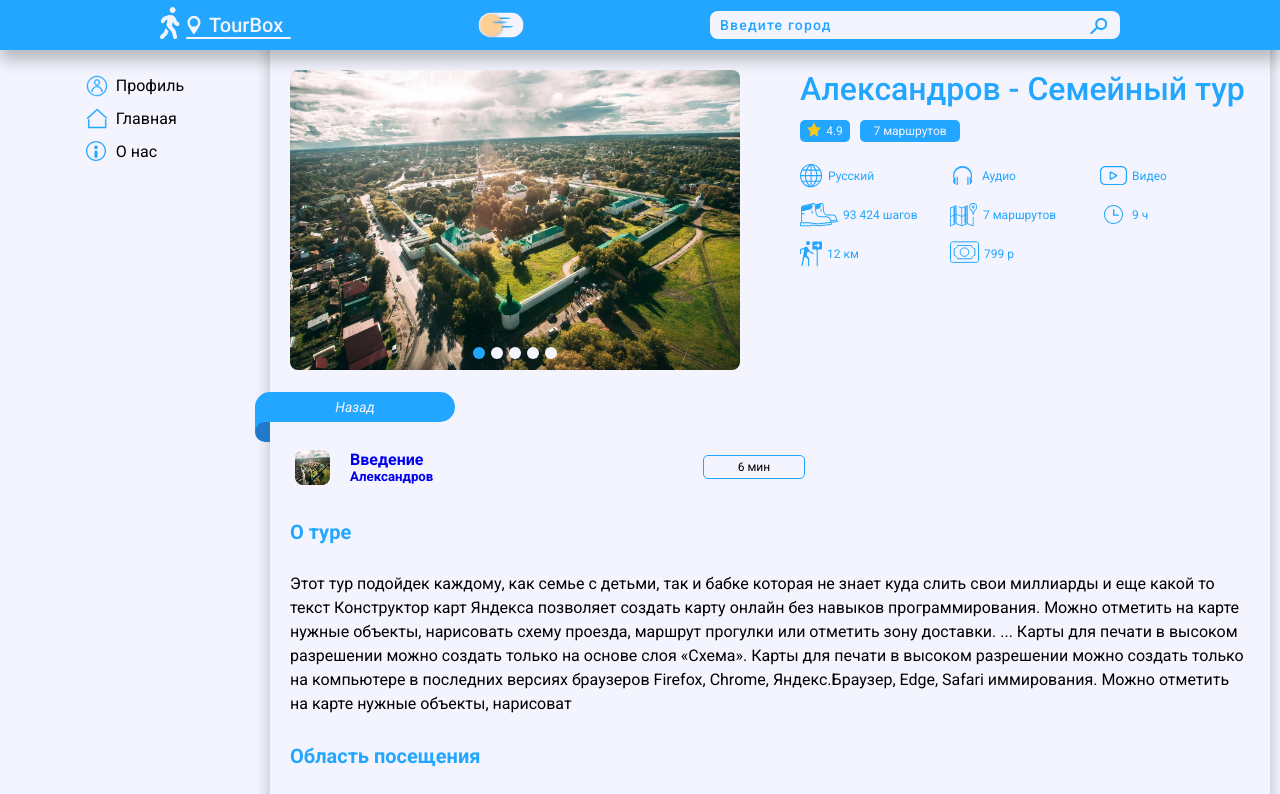
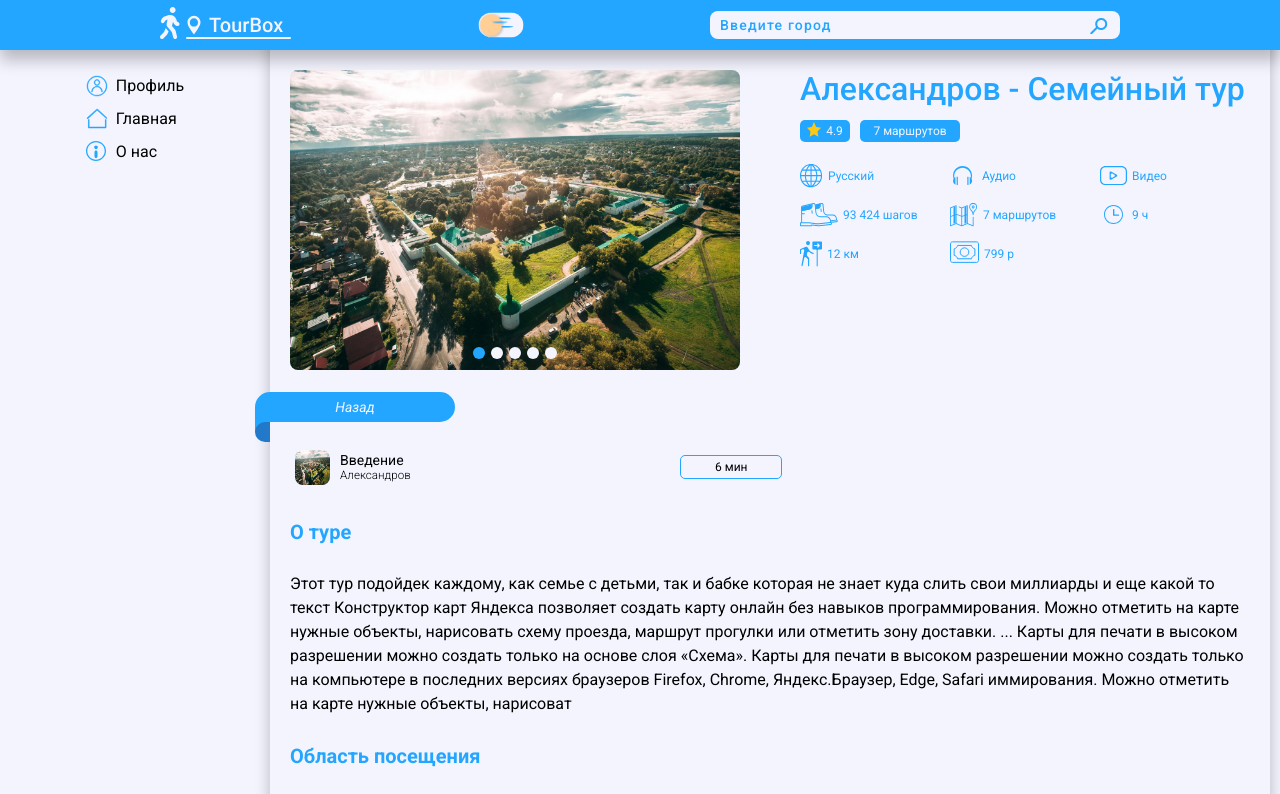
Before and after one commit to mahimka1321/testApp, a React (Create React App) app: page /testapp/shop-tour in a window 1280 px wide. Shown: the top 794 px of the page. Built offline with nearby package versions, Linux system fonts and the light colour scheme.

Commit message:
com 39.1

```diff
--- a/src/tr.i/wrapperTour.scss
+++ b/src/tr.i/wrapperTour.scss
@@ -39,6 +39,7 @@
         margin-left: 10px;
         color: var(--colDarck);
         font-size: 14px;
+        text-align: left;
         h5
         {
             font-weight: 300;
--- a/src/tr.shop/ShopTour.jsx
+++ b/src/tr.shop/ShopTour.jsx
@@ -32,7 +32,7 @@ function ShopTour() {
                             <InfoPageTour />
                             <i><Link to='/info-tour'>Назад</Link></i>
                             <div className='containet__wrapper_in-tour' style={{padding:'0'}}>
-                            <Link to='' className='popopo' style={{marginLeft:'20px'}}>
+                            <Link to='' className='popopo' style={{paddingLeft:'20px'}}>
                                 <img alt='' src={Aleks}/>
                                 <div className='sh_t__'>
                                     <h4>Введение</h4>
--- a/src/tr.shop/shopTour.scss
+++ b/src/tr.shop/shopTour.scss
@@ -337,7 +337,17 @@
 
 .sh_t__
 {
-    margin-left: 20px;
+    margin-left: 10px;
+    font-size: 14px;
+    color: var(--colDarck);
+    h4
+    {
+        font-weight: 400;
+    }
+    h5
+    {
+        font-weight: 300;
+    }
 }
 
 .sh_popo__
--- a/src/tr.top.info.tour/infoPageTour.scss
+++ b/src/tr.top.info.tour/infoPageTour.scss
@@ -290,6 +290,7 @@
                 margin-left: 0px;
                 h1
                 {
+                    text-align: left;
                     font-size: 20px;
                     font-weight: 500;
                     margin-top: 20px;
```
